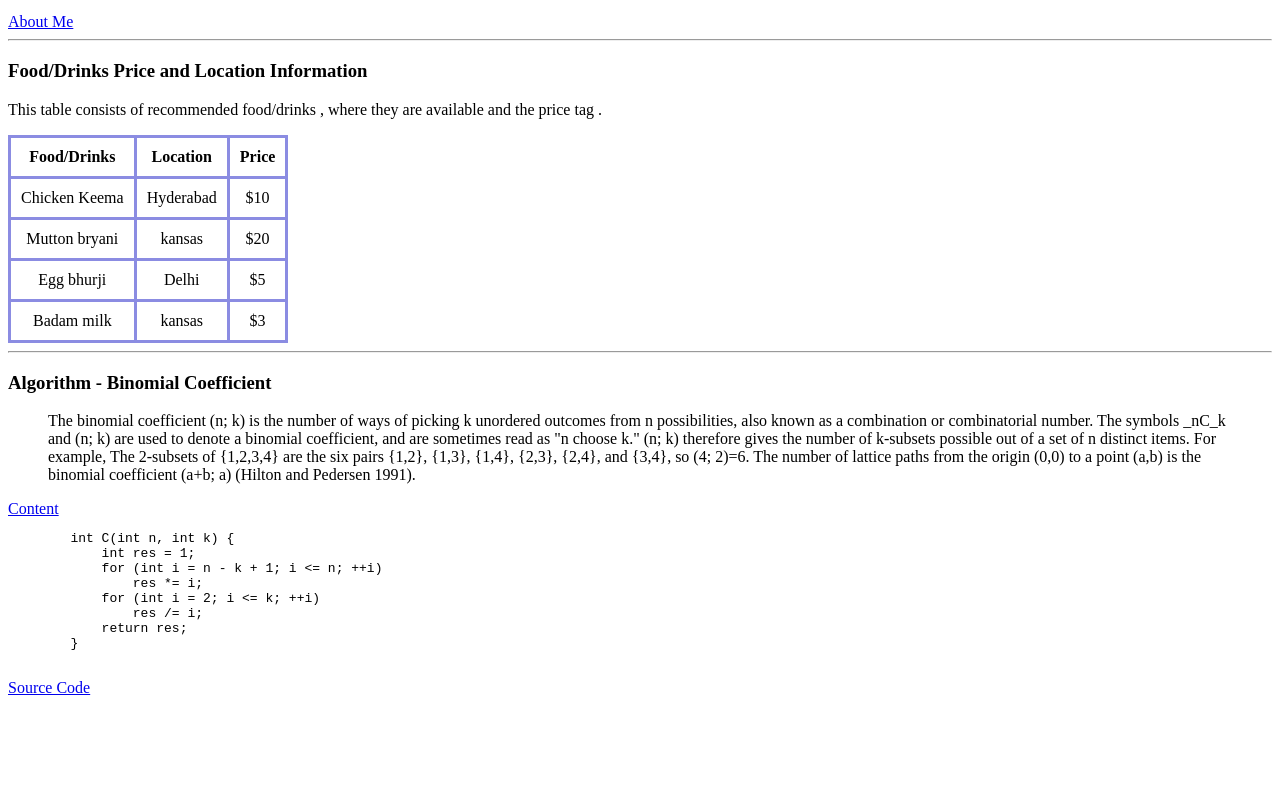
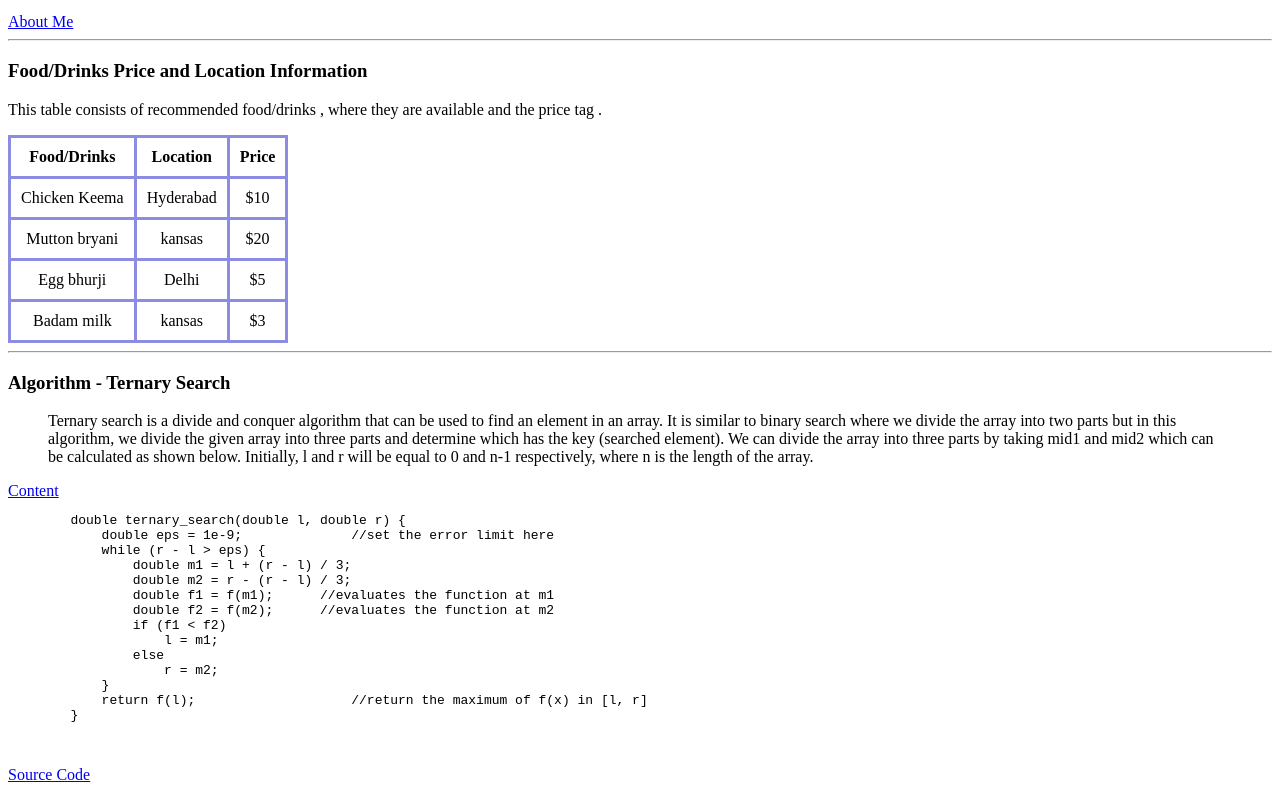
Before and after one commit to 44-563-WebApps-F21/webapps-f21-assignment-3-RaviTeja-Yethappu, a plain HTML site: page index.html in a window 1280 px wide. Shown: the part 422-1214 px from the top of the page. Before the commit the page ends 1127 px from the top, so only its background shows below. Drawn offline with Linux system fonts and the light colour scheme.

Commit message:
Update index.html

```diff
--- a/index.html
+++ b/index.html
@@ -87,29 +87,36 @@
 
     <hr>
 
-    <h3>Algorithm - Binomial Coefficient</h3>
+    <h3>Algorithm - Ternary Search</h3>
 
     <blockquote>
-        The binomial coefficient (n; k) is the number of ways of picking k unordered outcomes from n possibilities, also known as a combination or combinatorial number.
-        The symbols _nC_k and (n; k) are used to denote a binomial coefficient, and are sometimes read as "n choose k." (n; k) therefore gives the number of k-subsets possible out of a set of n distinct items.
-        For example, The 2-subsets of {1,2,3,4} are the six pairs {1,2}, {1,3}, {1,4}, {2,3}, {2,4}, and {3,4}, so (4; 2)=6. The number of lattice paths from the origin (0,0) to a point (a,b) is the binomial coefficient (a+b; a) (Hilton and Pedersen 1991).
+        Ternary search is a divide and conquer algorithm that can be used to find an element in an array.
+        It is similar to binary search where we divide the array into two parts but in this algorithm, we divide the given array into three parts and determine which has the key (searched element).
+        We can divide the array into three parts by taking mid1 and mid2 which can be calculated as shown below. Initially, l and r will be equal to 0 and n-1 respectively, where n is the length of the array.
     </blockquote>
 
-    <a href="https://mathworld.wolfram.com/BinomialCoefficient.html">Content</a>
+    <a href="https://www.geeksforgeeks.org/ternary-search/">Content</a>
 
 
     <pre>
-        int C(int n, int k) {
-            int res = 1;
-            for (int i = n - k + 1; i <= n; ++i)
-                res *= i;
-            for (int i = 2; i <= k; ++i)
-                res /= i;
-            return res;
+        double ternary_search(double l, double r) {
+            double eps = 1e-9;              //set the error limit here
+            while (r - l > eps) {
+                double m1 = l + (r - l) / 3;
+                double m2 = r - (r - l) / 3;
+                double f1 = f(m1);      //evaluates the function at m1
+                double f2 = f(m2);      //evaluates the function at m2
+                if (f1 < f2)
+                    l = m1;
+                else
+                    r = m2;
+            }
+            return f(l);                    //return the maximum of f(x) in [l, r]
         }
+
     </pre>
 
-    <a href="https://cp-algorithms.com/combinatorics/binomial-coefficients.html">Source Code</a>
+    <a href="https://cp-algorithms.com/num_methods/ternary_search.html">Source Code</a>
 
 
 </body>
```
